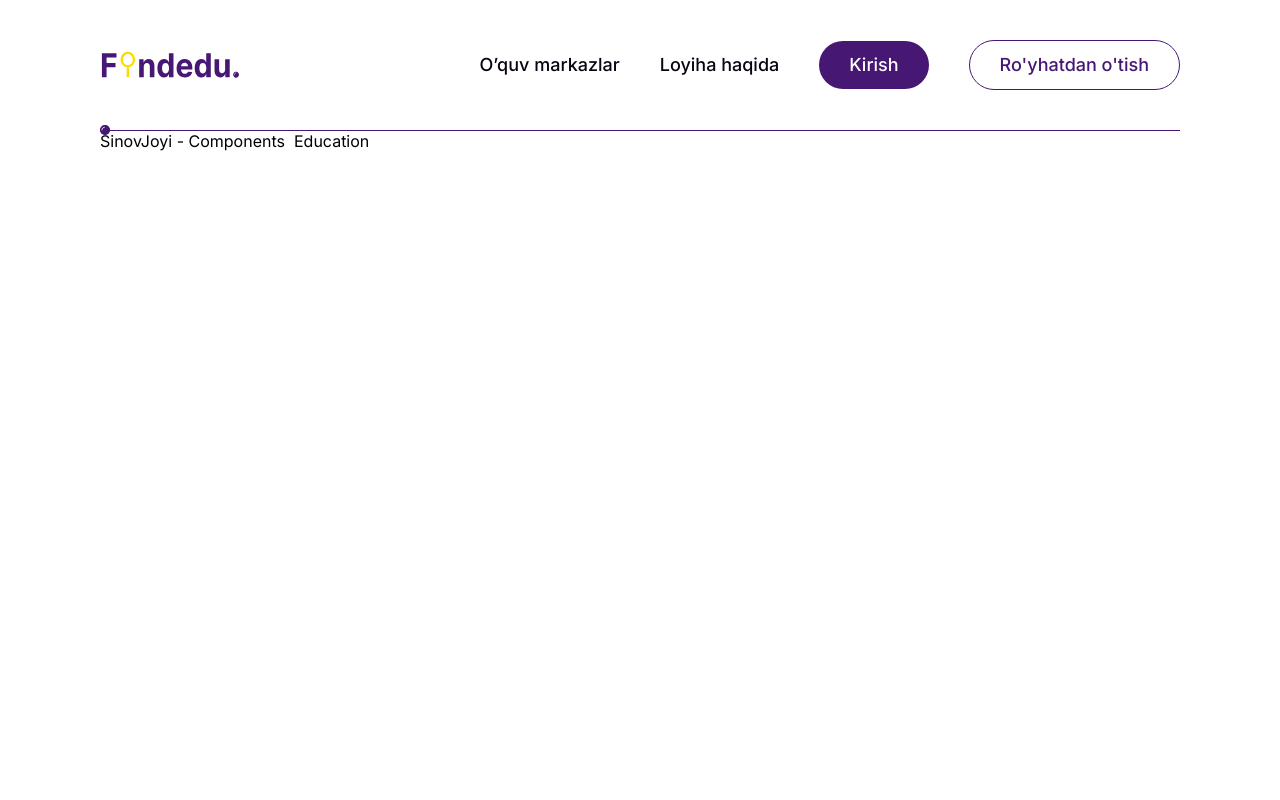
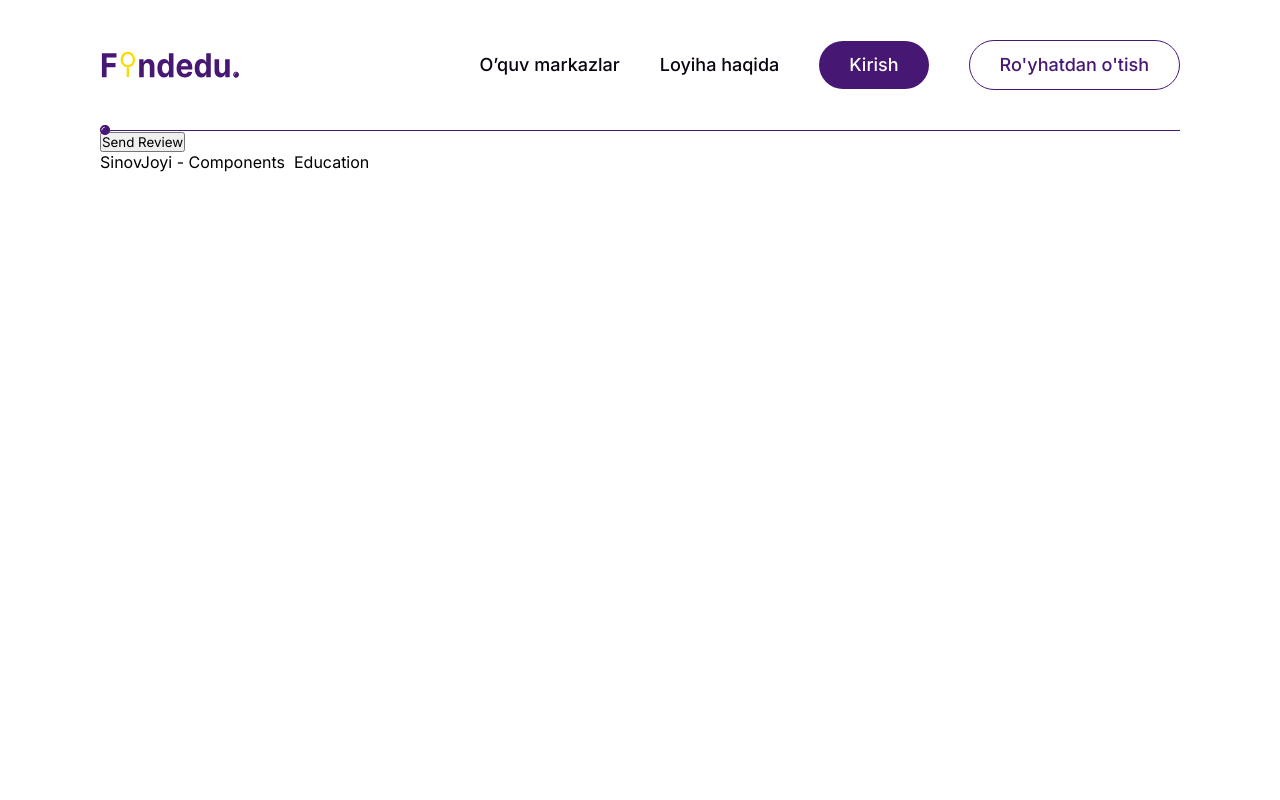
Before and after one commit to FazliddinMirzaqosimov/findedu-web, a Next.js app: page / in a window 1280 px wide. Shown: the top 800 px of the page. Built offline with nearby package versions, Linux system fonts and the light colour scheme; no server answers.

Commit message:
for pull

```diff
--- a/src/hooks/ReviewQuery.ts
+++ b/src/hooks/ReviewQuery.ts
@@ -1,6 +1,7 @@
 import {useMutation, useQuery} from "react-query";
-import {ReviewByIdRes, ReviewRes} from "@/interface";
+import {PostReviewI, ReviewByEduCentreRes, ReviewByIdRes, ReviewRes} from "@/interface";
 import ReqLib from "@/lib/api";
+import data from "@react-google-maps/api/src/components/drawing/Data";
 
 
 export const useGetReview=()=>{
@@ -11,9 +12,9 @@ export const useGetByIdReview=(id:string)=>{
 }
 
 export const useGetByEduCentreReview=(id:string)=>{
-    return useQuery<ReviewByIdRes>(['get-by-edu-review',id],()=>ReqLib.getByIdRes<ReviewByIdRes>('review/educentre',id))
+    return useQuery<ReviewByEduCentreRes>(['get-by-edu-review',id],()=>ReqLib.getByIdRes<ReviewByEduCentreRes>('review/educentre',id))
 }
 
-// export const usePostReview=()=>{
-//     return useMutation(ReqLib.postRes)
-// }
+export const usePostReview=()=>{
+    return useMutation(ReqLib.postRes)
+}
--- a/src/lib/api.ts
+++ b/src/lib/api.ts
@@ -1,5 +1,6 @@
 import axios from './axios'
 import {PostReviewI} from "@/interface";
+import {AxiosResponse} from "axios";
 
 
 const ReqLib={
@@ -12,9 +13,9 @@ const ReqLib={
        const response=await axios.get<T>(`/${url}/${id}`)
         return response.data
     },
-    async postRes(url:string,id:string,data:PostReviewI):Promise<void>{
+    async postRes(url:string,id:string,data:PostReviewI):Promise<AxiosResponse>{
            const response=await axios.post(`/${url}/${id}`,data)
-        console.log(response)
+            return response
     }
 }
 export default ReqLib
--- a/src/pages/index.tsx
+++ b/src/pages/index.tsx
@@ -1,17 +1,27 @@
 import Head from "next/head";
 import SinovJoyi from "@/SinovJoyi";
 import {useGetEducation} from "@/hooks/EducationQuery";
-import {useGetByEduCentreReview, useGetByIdReview, useGetReview} from "@/hooks/ReviewQuery";
+import {useGetByEduCentreReview, useGetByIdReview, useGetReview, usePostReview} from "@/hooks/ReviewQuery";
 import {useGetByIdSubjects} from "@/hooks/SubjectsQuery";
+import {PostReviewI} from "@/interface";
 
 
 export default function Home() {
-    const {data,error,isLoading}=useGetByIdSubjects('63fc7282d89c3abbac879384')
-    console.log(isLoading)
-    console.log(data)
+    const {mutate}=usePostReview()
+
+    const postReview=():void=>{
+        const data1:PostReviewI={
+            user: '',
+            rating: 5,
+            reviewText: 'Yaxshi o\'quv markazi'
+        }
+        const data=JSON.stringify(data1)
+        mutate({url:'preview',id:"63fcff38851ca3a4544e7af2",data})
+    }
+
     return (
         <>
-
+        <button onClick={postReview}>Send Review</button>
             <Head>
                 <title>Create Next App</title>
                 <meta name="description" content="Generated by create next app"/>
```
